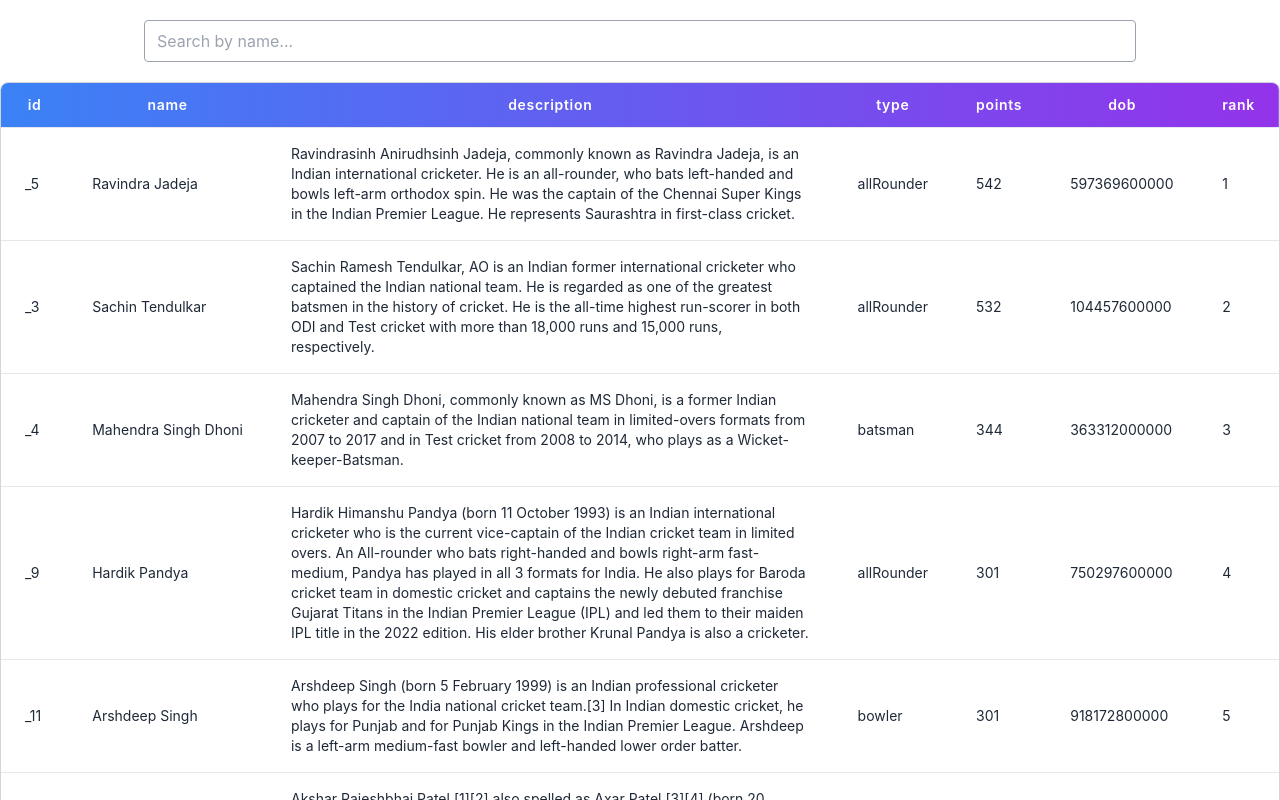
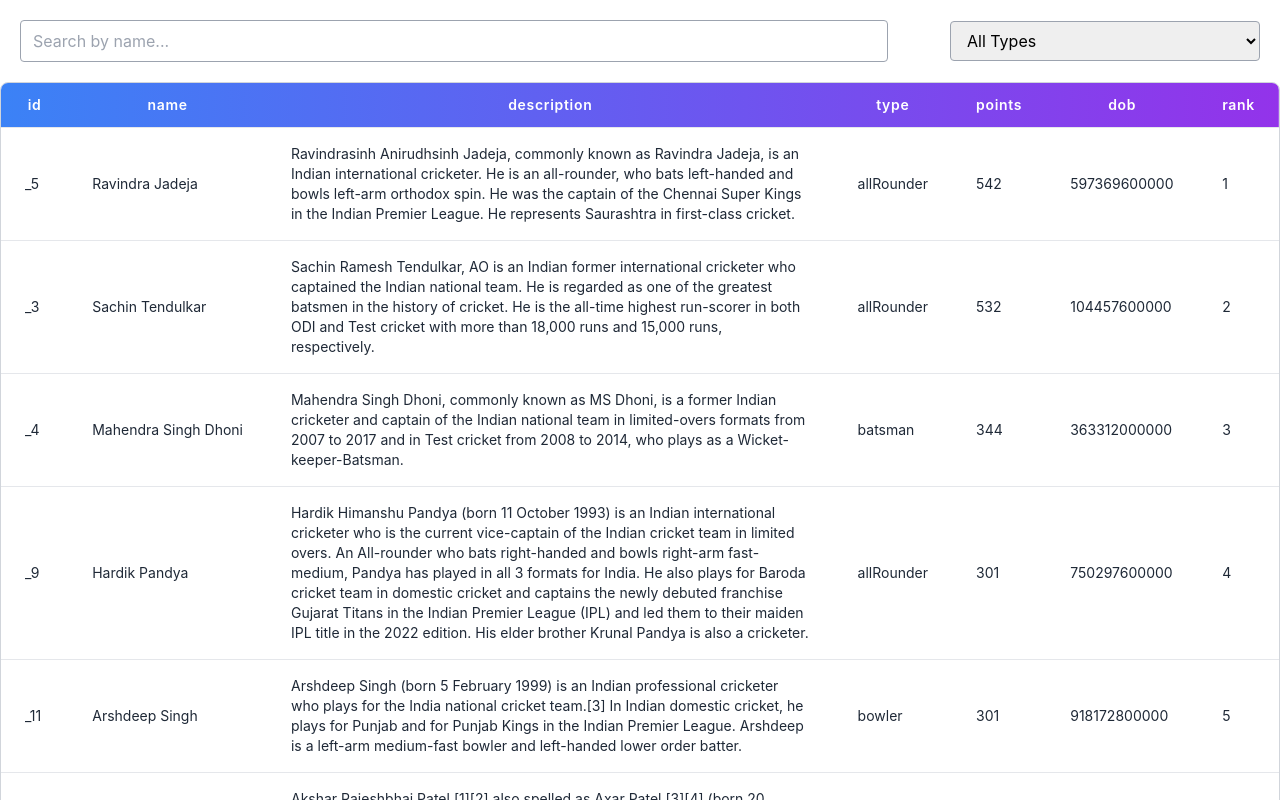
Before and after one commit to saitejas/cricket-o-philia, a React (Create React App) app: page / in a window 1280 px wide. Shown: the top 800 px of the page. Built offline with nearby package versions, Linux system fonts and the light colour scheme.

Commit message:
Added filter by player's type functionality

```diff
--- a/src/pages/players.tsx
+++ b/src/pages/players.tsx
@@ -27,6 +27,7 @@
     const [playersData, setPlayersData] = useState<TPlayer[]>(data);
     const [origPlayersData, setOrigPlayersData] = useState<TPlayer[]>(data);
     const [searchTerm, setSearchTerm] = useState('');
+    const [filterType, setFilterType] = useState('');
 
     const startIndex = (currentPage - 1) * pageSize;
     const endIndex = startIndex + pageSize;
@@ -36,12 +37,16 @@
     const totalPages = Math.ceil(playersData.length / pageSize);
 
     const returnFilteredData = useCallback(() => {
-      const filteredData = playersData.filter((item) => {
+      const filteredData = playersData
+      .filter((item) => {
         const itemName = item?.name;
-        return itemName?.toLowerCase().includes(searchTerm.toLowerCase())
-      });
+          return itemName?.toLowerCase().includes(searchTerm.toLowerCase())
+      })
+      .filter((item) =>
+        filterType ? item.type === filterType : true
+      );
       return filteredData;
-    }, [playersData, searchTerm])
+    }, [filterType, playersData, searchTerm])
 
     useEffect(() => {
       const sorted = data.slice().sort((a: any, b: any) => {
@@ -61,12 +66,11 @@
     }, [data, sortKey, sortDirection]);
 
     useEffect(() => {
-      const filteredData = searchTerm && searchTerm !== ''
+      const filteredData = (searchTerm && searchTerm !== '') || filterType !== ''
       ? returnFilteredData()
       : origPlayersData;
       setPlayersData(filteredData);
-
-    }, [origPlayersData, playersData, returnFilteredData, searchTerm]);
+    }, [origPlayersData, playersData, returnFilteredData, searchTerm, filterType]);
 
     const handlePageChange = (page: number) => {
       setCurrentPage(page);
@@ -83,8 +87,8 @@
 
     return (
       <div className="overflow-x-auto">
-        <div className={'flex justify-center m-[20px]'}>
-          <div className={'w-[80%]'}>
+        <div className={'flex justify-between items-center m-[20px]'}>
+          <div className={'w-[70%]'}>
             <input
               type="text"
               placeholder="Search by name..."
@@ -93,8 +97,21 @@
               onChange={(e) => setSearchTerm(e.target.value)}
             />
           </div>
+          <div className={'w-[25%]'}>
+          <select
+            className="px-3 py-2 border border-gray-400 rounded w-full"
+            value={filterType}
+            onChange={(e) => setFilterType(e.target.value)}
+          >
+            <option value="">All Types</option>
+            <option value="batsman">Batsman</option>
+            <option value="bowler">Bowler</option>
+            <option value="allRounder">All Rounder</option>
+          </select>
+          </div>
         </div>
-        <div className="shadow-lg overflow-hidden border border-gray-300 rounded-lg">
+        {playersData.length > 0 && <div>
+          <div className="shadow-lg overflow-hidden border border-gray-300 rounded-lg">
           <table className="min-w-full divide-y divide-gray-200">
             <thead className="bg-gradient-to-r from-blue-500 to-purple-600 text-white">
               <tr>
@@ -168,6 +185,7 @@
             </button>
           </nav>
         </div>
+        </div>}
       </div>
     );
   };
```
